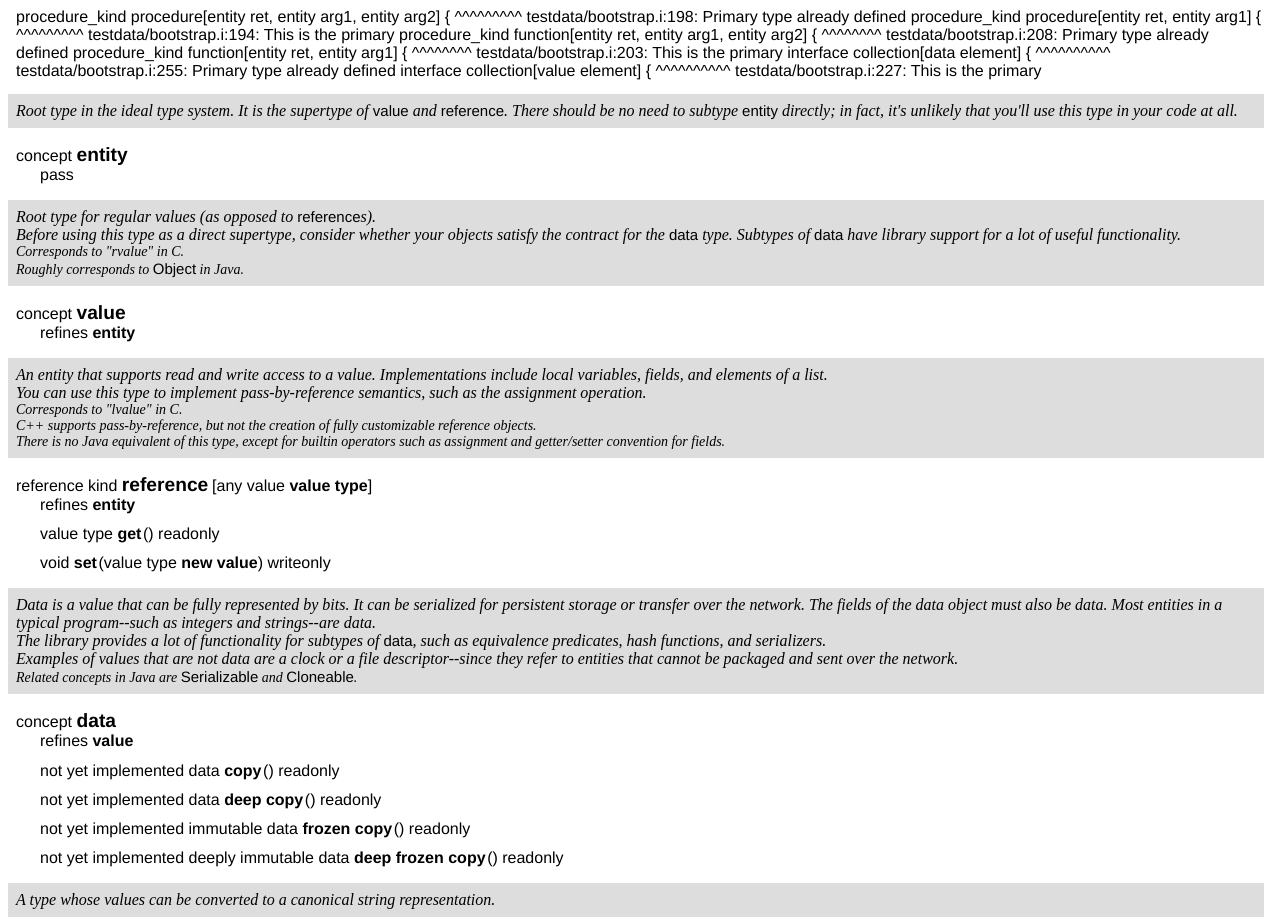
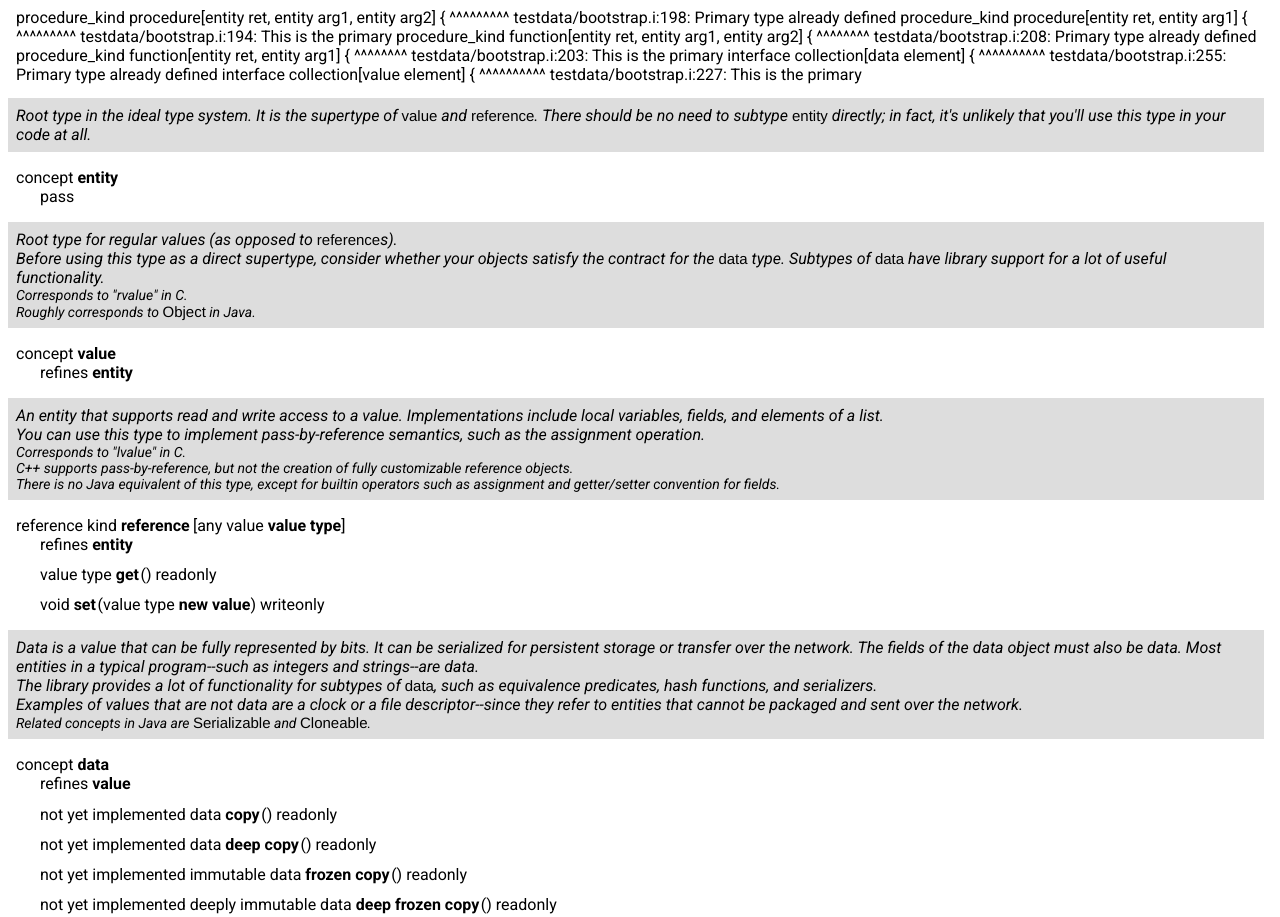
Before and after one commit to dynin/ideal, a plain HTML site: page testdata/bootstrap-out.html in a window 1280 px wide. Shown: the top 917 px of the page. Drawn offline with Linux system fonts and the light colour scheme; files that its build step writes are made by us from their sources.

Commit message:
Updated publish style: use Roboto, etc.

```diff
--- a/isource/ideal-style.css
+++ b/isource/ideal-style.css
@@ -1,8 +1,8 @@
-/* @import url(http://fonts.googleapis.com/css?family=Roboto:400,500,700); */
+@import url(https://fonts.googleapis.com/css?family=Roboto:n,i,b,bi);
 
 body {
-  font-family: 'Helvetica Neue', 'Helvetica', 'Arial', sans-serif;
-  /* font-family: 'Myriad Pro', sans-serif; */
+  /* font-family: 'Helvetica Neue', 'Helvetica', 'Arial', sans-serif; */
+  font-family: 'Roboto', sans-serif;
   font-size: 16;
   margin-left: 1em;
   margin-right: 1em;
@@ -35,8 +35,7 @@ a:active {
 }
 
 .documentation {
-  /* font-family: 'Helvetica Neue', 'Helvetica', 'Arial', sans-serif; */
-  font-family: /* 'Minion Pro', */ serif;
+  /* font-family: 'Minion Pro', serif; */
   /* font-size: 15; */
   padding: 0.5em;
   margin-top: 0.5em;
@@ -62,7 +61,7 @@ a:active {
 }
 
 .type-declaration-name {
-  font-size: larger;
+/*  font-size: larger; */
   font-weight: bolder;
   margin-right: 0.2em;
 }
```
